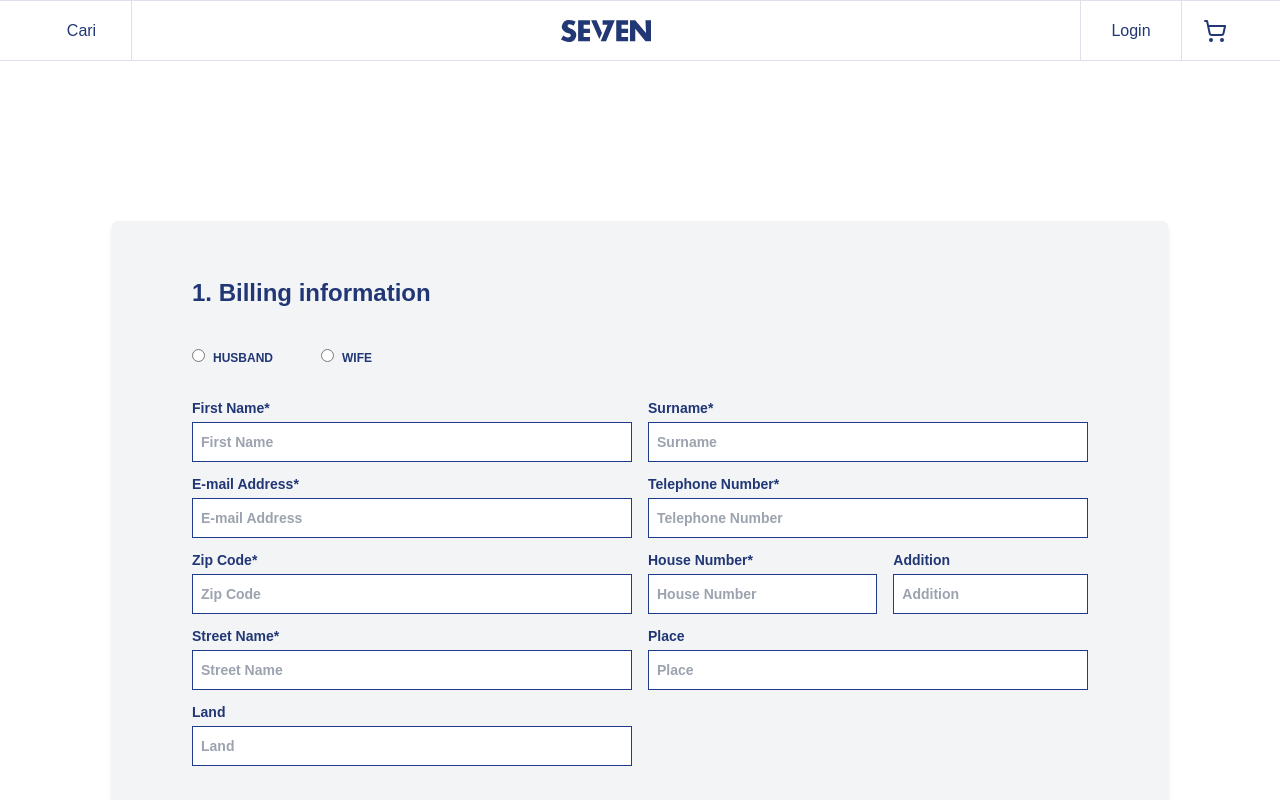
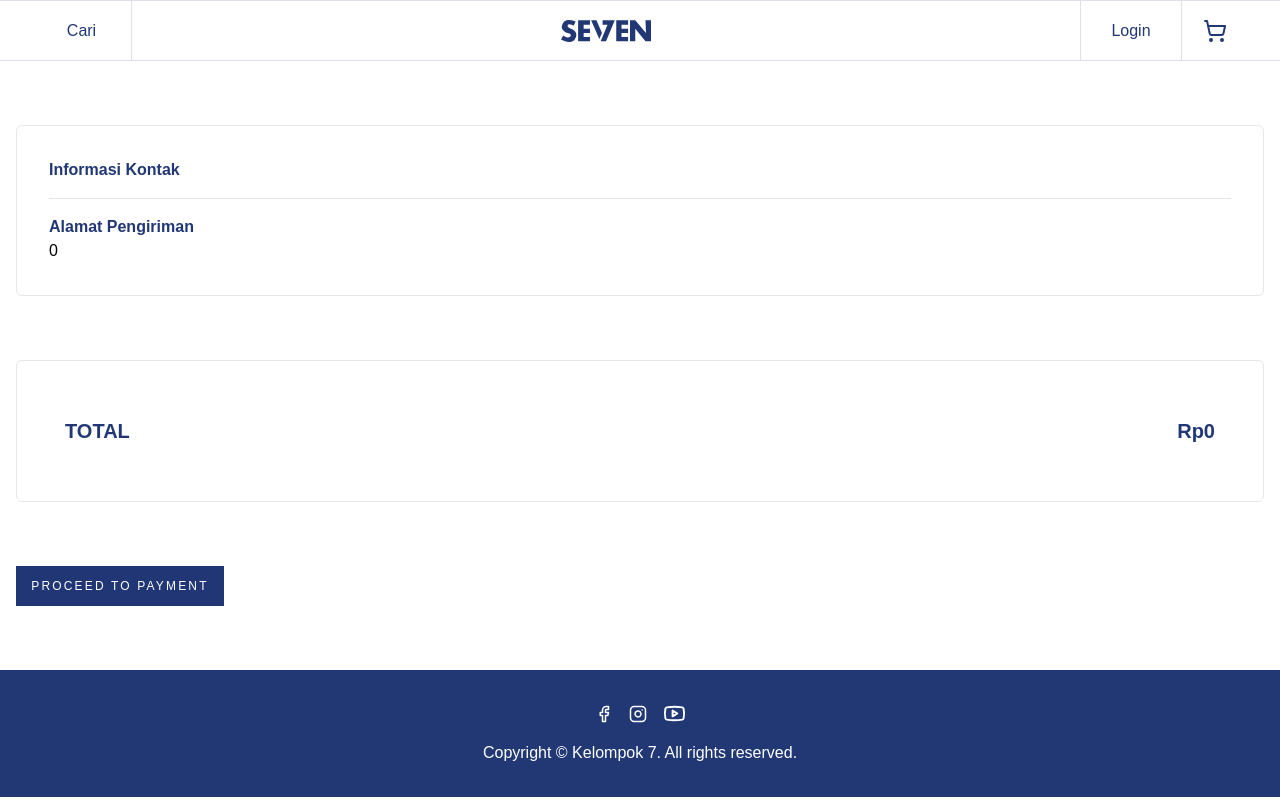
Before and after one commit to anjasferdiansyah/project-harisenin-fullstack, a React (Vite) app in the folder frontend/: page /checkout in a window 1280 px wide. Shown: the top 800 px of the page. Built offline with nearby package versions, Linux system fonts and the light colour scheme; a web font is replaced by a local one.

Commit message:
fe: feat/checkout page

```diff
--- a/frontend/src/pages/Checkout.jsx
+++ b/frontend/src/pages/Checkout.jsx
@@ -1,9 +1,29 @@
-import { useNavigate } from "react-router-dom";
+import { Link, useNavigate } from "react-router-dom";
 import Footer from "../components/organisems/Footer";
 import Navbar from "../components/organisems/Navbar";
 import { ToastContainer, toast } from "react-toastify";
+import { useEffect, useState } from "react";
+import { useDispatch, useSelector } from "react-redux";
+import useSWR from "swr";
+import { fetchCart } from "../store/action/cartAction";
 
 const Checkout = () => {
+  const dispatch = useDispatch();
+  const cartItems = useSelector((state) => state.cart.items);
+  const token = sessionStorage.getItem("token");
+
+  useEffect(() => {
+    if (token) {
+      dispatch(fetchCart(token));
+    }
+  }, [dispatch, token]);
+
+  const total = cartItems.reduce((acc, item) => {
+    const price = item.product && item.product.price ? item.product.price : 0;
+    const totalPrice = price * item.qty;
+    return acc + totalPrice;
+  }, 0);
+
   const navigate = useNavigate();
   const handleCheckout = () => {
     toast.success("Payment Successfull 😍!");
@@ -11,109 +31,135 @@ const Checkout = () => {
       navigate("/");
     }, 2000);
   };
+
+  // hook
+  const [firstname, setFirstname] = useState("");
+  const [lastname, setLastname] = useState("");
+  const [address, setAddress] = useState("");
+  const [phone, setPhone] = useState(0);
+  const [isLoggedIn, setIsLoggedIn] = useState(false);
+
+  let userData;
+
+  const getToken = sessionStorage.getItem("token");
+  if (getToken) {
+    const decodeToken = (token) => {
+      const base64Url = token.split(".")[1];
+      const base64 = base64Url.replace(/-/g, "+").replace(/_/g, "/");
+      const jsonPayload = decodeURIComponent(
+        atob(base64)
+          .split("")
+          .map(function (c) {
+            return "%" + ("00" + c.charCodeAt(0).toString(16)).slice(-2);
+          })
+          .join("")
+      );
+      return JSON.parse(jsonPayload);
+    };
+
+    userData = decodeToken(getToken);
+  }
+
+  useEffect(() => {
+    if (getToken) {
+      setIsLoggedIn(true);
+      setFirstname(userData.firstName);
+      setLastname(userData.lastName);
+      setAddress(userData.address);
+      setPhone(userData.phoneNumber);
+      console.log(phone);
+    } else {
+      setIsLoggedIn(false);
+    }
+  }, []);
+
   return (
     <div>
       <Navbar />
       <ToastContainer />
-      <div className="bg-gray-100 text-[#213775] px-4 md:px-10 lg:px-20 xl:px-20 py-10 md:py-20 xl:py-14 rounded-md shadow-md mb-4 mt-10 md:mt-20 md:mx-28 lg:mt-40">
-        <h2 className="pb-2 mb-4 text-2xl md:text-xl lg:text-xl xl:text-2xl font-bold">
-          1. Billing information
-        </h2>
-        <div className="my-4 md:my-8">
-          <div className="flex items-center space-x-4">
-            <label className="font-bold text-xs">
-              <input type="radio" value="husband" className="mr-2" />
-              HUSBAND
-            </label>
-            <label className="font-bold text-xs">
-              <input type="radio" value="wife" className="mr-2 md:ml-8" />
-              WIFE
-            </label>
+      <div className="flex container mx-auto gap-16 my-16 flex-wrap px-4">
+        <div className="container mx-auto border rounded-md p-8 ">
+          <div className="text-[#213775] font-bold">Informasi Kontak</div>
+          <div>
+            {firstname} {lastname}
+          </div>
+          <div className="border-b my-4"></div>
+          <div className="text-[#213775] font-bold">Alamat Pengiriman</div>
+          <div>
+            <span>{address}</span> <span>{phone}</span>
           </div>
         </div>
-        <div className="flex flex-col md:flex-row space-y-4 md:space-y-0 md:space-x-4 text-xs md:text-sm font-semibold">
-          <div className="flex-1">
-            <label>First Name*</label>
-            <input
-              type="text"
-              className="border p-2 w-full border-blue-900 mt-1 mb-3 h-10"
-              placeholder="First Name"
-            />
-            <label className="">E-mail Address*</label>
-            <input
-              type="email"
-              className="border p-2 w-full border-blue-900 mt-1 mb-3 h-10"
-              placeholder="E-mail Address"
-            />
-            <label>Zip Code*</label>
-            <input
-              type="text"
-              className="border p-2 w-full border-blue-900 mt-1 mb-3 h-10"
-              placeholder="Zip Code"
-            />
-            <label>Street Name*</label>
-            <input
-              type="text"
-              className="border p-2 w-full border-blue-900 mt-1 mb-3 h-10"
-              placeholder="Street Name"
-            />
-            <label>Land</label>
-            <input
-              type="text"
-              className="border p-2 w-full border-blue-900 mt-1 mb-3 h-10"
-              placeholder="Land"
-            />
-          </div>
-          <div className="flex-1">
-            <label>Surname*</label>
-            <input
-              type="text"
-              className="border p-2 w-full border-blue-900 mt-1 mb-3 h-10"
-              placeholder="Surname"
-            />
-            <label>Telephone Number*</label>
-            <input
-              type="tel"
-              className="border p-2 w-full border-blue-900 mt-1 mb-3 h-10"
-              placeholder="Telephone Number"
-            />
-            <div className="flex flex-col md:flex-row space-y-4 md:space-y-0 md:space-x-4 mb-2 lg:mb-0">
-              <div>
-                <label>House Number*</label>
-                <input
-                  type="text"
-                  className="border p-2 w-full border-blue-900 mt-1 mb-3 h-10"
-                  placeholder="House Number"
-                />
+
+        <div className="container mx-auto border rounded-md p-12">
+          {cartItems.map((item) => (
+            <li
+              className="flex pt-5 pb-8 border-b border-gray-200"
+              key={item.productId}
+            >
+              <div className="w-28 mr-4">
+                <img src={item.product.listImage[0]} alt={item.product.title} />
               </div>
-              <div>
-                <label>Addition</label>
-                <input
-                  type="text"
-                  className="border p-2 w-full border-blue-900 mt-1 mb-3 h-10"
-                  placeholder="Addition"
-                />
+              <div className="flex flex-col w-full ">
+                <div className="flex text-md text-[#213775]">
+                  <p className="font-semibold">{item.product.title}</p>
+                  <div className="mx-auto"></div>
+                  <p className="font-semibold text-md">
+                    Rp{item.product.price.toLocaleString("id-ID")}
+                  </p>
+                </div>
+                <div className=" flex m-2 ">
+                  <div className="flex border border-blue-200 w-max">
+                    <div
+                      onClick={() => onClickDecrementQty(item.productId)}
+                      id="decrement"
+                      className="mx-1.5  cursor-pointer font-bold"
+                    >
+                      -
+                    </div>
+                    {/* <input
+                      type="text"
+                      className="w-7 text-center border"
+                      id="inputQty"
+                      value={item.qty}
+                      onChange={onChangeQty}
+                    /> */}
+
+                    <div
+                      onClick={() => onClickIncrementQty(item.productId)}
+                      id="increment"
+                      className="mx-1.5  cursor-pointer font-bold"
+                    >
+                      +
+                    </div>
+                  </div>
+                  <div
+                    onClick={() => onClickRemoveFromCart(item.productId)}
+                    className="ml-5 text-xs my-auto text-gray-500 cursor-pointer"
+                  >
+                    BUANG
+                  </div>
+                </div>
               </div>
+            </li>
+          ))}
+          <div className=" text-[#213875] bg-white">
+            <div className="flex my-2 text-xl font-bold">
+              <p>TOTAL</p>
+              <div className="mx-auto"></div>
+              <p>Rp{total.toLocaleString("id-ID")}</p>
             </div>
-            <label>Place</label>
-            <input
-              type="text"
-              className="border p-2 w-full border-blue-900 mt-1 mb-3 h-10"
-              placeholder="Place"
-            />
           </div>
         </div>
-        <div className="text-xs md:text-sm font-extrabold uppercase py-4 md:py-10 tracking-[0.18em]">
-          SEND TO DIFFERENT ADDRESS ?
-        </div>
+
         <button
           onClick={handleCheckout}
           type="submit"
-          className="border text-white text-xs uppercase font-extrabold tracking-[0.18em] bg-[#213775] w-full md:w-52 p-3 relative overflow-hidden transition-all duration-200 ease-in-out hover:text-[#213775] hover:scale-100 before:absolute before:top-0 before:-left-full before:w-full before:h-full before:bg-gradient-to-r before:from-[#f6ddda] before:to-[#f6ddda] before:transition-all before:duration-200 before:ease-in-out before:z-[-1] hover:before:left-0 "
+          className="text-white text-xs uppercase tracking-[0.18em] bg-[#213775] w-full md:w-52 p-3 relative overflow-hidden transition-all duration-200 ease-in-out hover:text-[#213775] hover:scale-100 before:absolute before:top-0 before:-left-full before:w-full before:h-full before:bg-gradient-to-r before:from-[#f6ddda] before:to-[#f6ddda] before:transition-all before:duration-200 before:ease-in-out before:z-[-1] hover:before:left-0 "
         >
           Proceed to payment
         </button>
       </div>
+
       <Footer />
     </div>
   );
```
Also changed, not shown: frontend/src/store/action/cartAction.js (+36 -24 lines), 1 other file (tests, documents, lock files or other folders).
